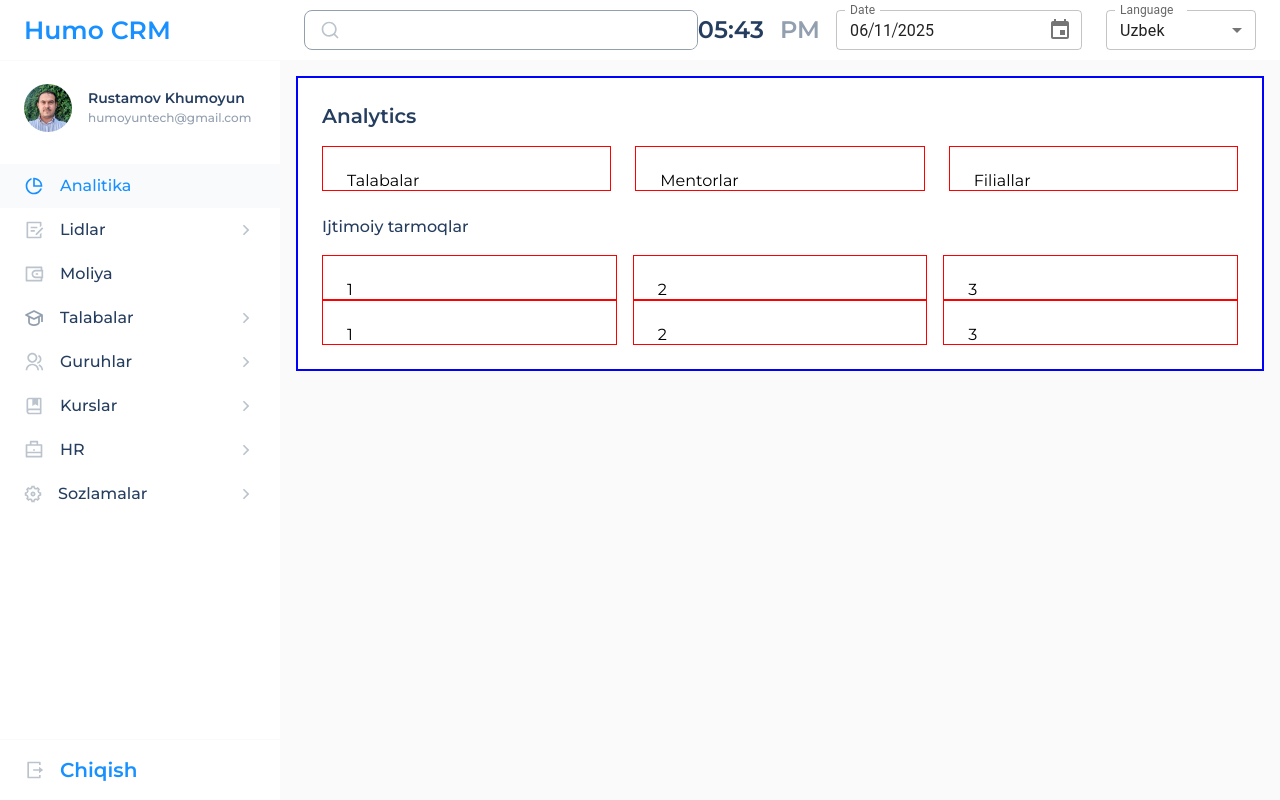
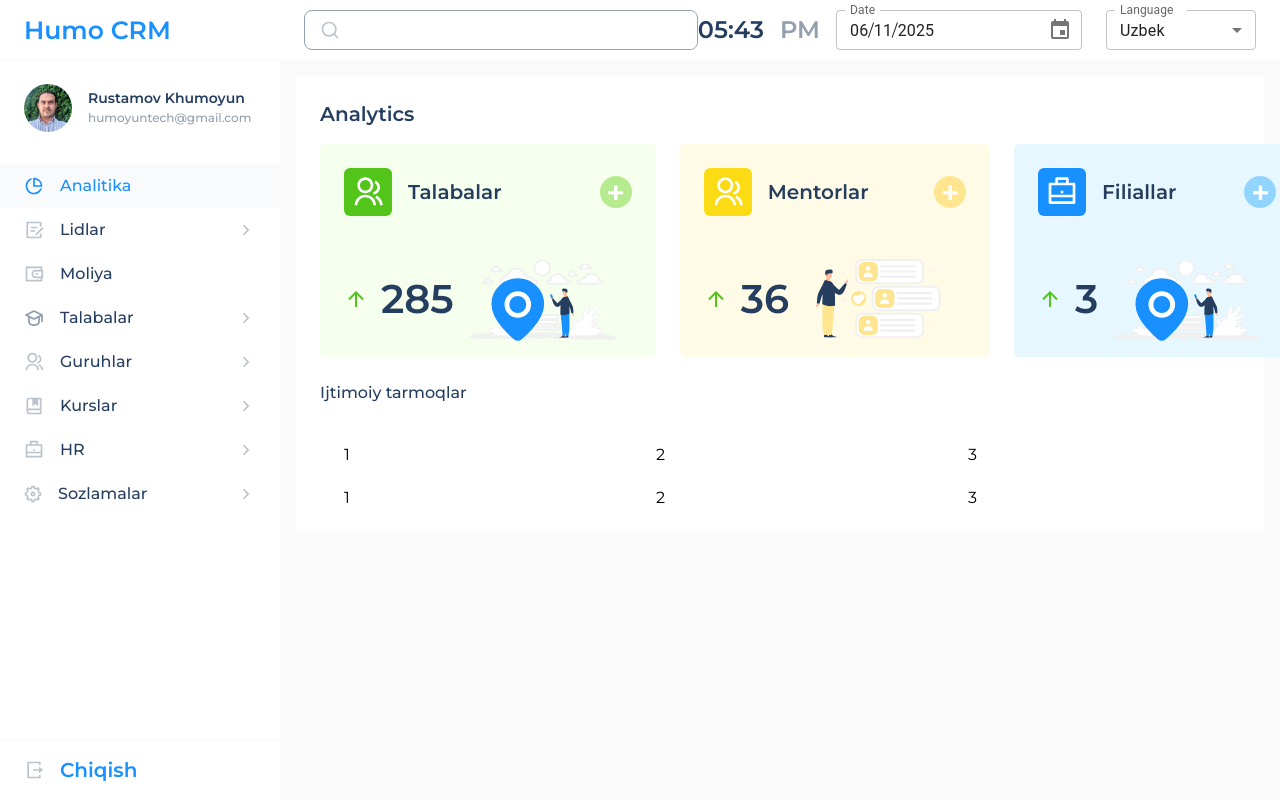
Before and after one commit to humoyuntech/CRM, a React (Vite) app: page /analitika in a window 1280 px wide. Built offline with nearby package versions, Linux system fonts and the light colour scheme.

Commit message:
Analytics-3

```diff
--- a/src/components/Generics/Title/style.js
+++ b/src/components/Generics/Title/style.js
@@ -2,6 +2,8 @@ import styled from "styled-components";
 import getValue from "../../../hooks/getStyleValue";
 
 const Container = styled.div`
+    display: inherit;
+    align-items: inherit;
     font-family: Montserrat;
     font-size: 20px;
     font-weight: 600;
--- a/src/components/Sidebar/style.js
+++ b/src/components/Sidebar/style.js
@@ -38,7 +38,7 @@ const Body = styled.div`
 `;
 
 const Wrapper = styled.div`
-    border: 2px solid blue;
+    /* border: 2px solid blue; */
     margin: 16px;
     background-color: white;
 `
--- a/src/pages/Analytics/index.jsx
+++ b/src/pages/Analytics/index.jsx
@@ -1,7 +1,7 @@
 import Subtitle from '../../components/Generics/Subtitle'
 import Title from '../../components/Generics/Title'
-import { privateData } from '../../utils/analitics'
-import { Container, Wrapper, Card, Section } from './style'
+import { privateData, media } from '../../utils/analitics'
+import { Container, Wrapper, Card, Section, Plus, Counter, Arrow, SubCard } from './style'
 
 const Analytics  = () => {
 
@@ -12,9 +12,18 @@ const Analytics  = () => {
       <Wrapper gap={24}>
         {
           privateData.map((value) => {
+              const { icon: Icon } = value;
+              const { img: Img } = value;
             return (
-              <Card key={value.id}>
-                {value.title}
+              <Card key={value.id} gap={24} title={value.title}>
+                <Section title={value.title}>
+                  <Title> <Icon className="icon" /> {value.title} </Title> {" "} <Plus title={value.title}/>
+                </Section>
+
+                <Section title={value.title}>
+                  <Title> <Arrow /> <Counter>{value.count}</Counter> </Title> {" "} <Img/>
+                </Section>
+
               </Card>
             )
           })
--- a/src/pages/Analytics/style.js
+++ b/src/pages/Analytics/style.js
@@ -2,6 +2,29 @@ import styled from "styled-components";
 import getValue from "../../hooks/getStyleValue";
 import Title from "../../components/Generics/Title";
 import arrowUp from "../../assets/icons/arrowUp.svg?react";
+
+const getColor = (title) => {
+  switch (title) {
+    case "Talabalar":
+      return {
+        primary: "rgba(82, 196, 26, 1)",
+        secondary: "rgba(183, 235, 143, 1)",
+        ternary: "rgba(246, 255, 237, 1)",
+      };
+    case "Mentorlar":
+      return {
+        primary: "rgba(250, 219, 20, 1)",
+        secondary: "rgba(255, 229, 143, 1)",
+        ternary: "rgba(255, 251, 230, 1)",
+      };
+    case "Filiallar":
+      return {
+        primary: "rgba(24, 144, 255, 1)",
+        secondary: "rgba(145, 213, 255, 1)",
+        ternary: "rgba(230, 247, 255, 1)",
+      };
+  }
+};
 
 const Container = styled.div`
   padding: 24px;
@@ -18,14 +41,13 @@ const Card = styled.div`
   display: flex;
   flex-direction: column;
   flex: 1;
-  border: 1px solid red;
+  /* border: 1px solid red; */
+  border-radius: 5px;
   padding: 24px;
   padding-bottom: 0;
   gap: ${({ gap }) => getValue(gap, "16px")};
-
-
-  `;
-/* background-color: ${({ title }) => getColor(title)?.ternary}; */
+  background-color: ${({ title }) => getColor(title)?.ternary};
+`;
 
 
 const Section = styled(Wrapper)`
@@ -39,7 +61,6 @@ const Section = styled(Wrapper)`
     border-radius: 6px;
     padding: 8px;
     background-color: ${({ title }) => getColor(title)?.primary};
-
     margin-right: 16px;
     & path {
       fill: white;
@@ -48,7 +69,8 @@ const Section = styled(Wrapper)`
   .subicon {
     margin-right: 16px;
   }
-`;
+  `;
+
 
 const Plus = styled.div`
   &::before {
@@ -65,15 +87,15 @@ const Plus = styled.div`
     color: white;
     font-weight: 600;
     font-size: 32px;
+    background-color: rgba(255, 229, 143, 1);
+    border-radius: 50%;
     background-color: ${({ title }) => getColor(title)?.secondary};
-
-    border-radius: 50%;
   }
   &:active {
     transform: scale(0.97);
   }
   cursor: pointer;
-`;
+  `;
 
 const Counter = styled(Title)`
   font-size: 40px;
@@ -91,4 +113,4 @@ const SubCard = styled(Card)`
   border: 1px solid rgba(240, 240, 240, 1);
 `;
 
-export {Container, Wrapper, Card, Section}
+export {Container, Wrapper, Card, Section, Plus, Counter, Arrow, SubCard}
```
